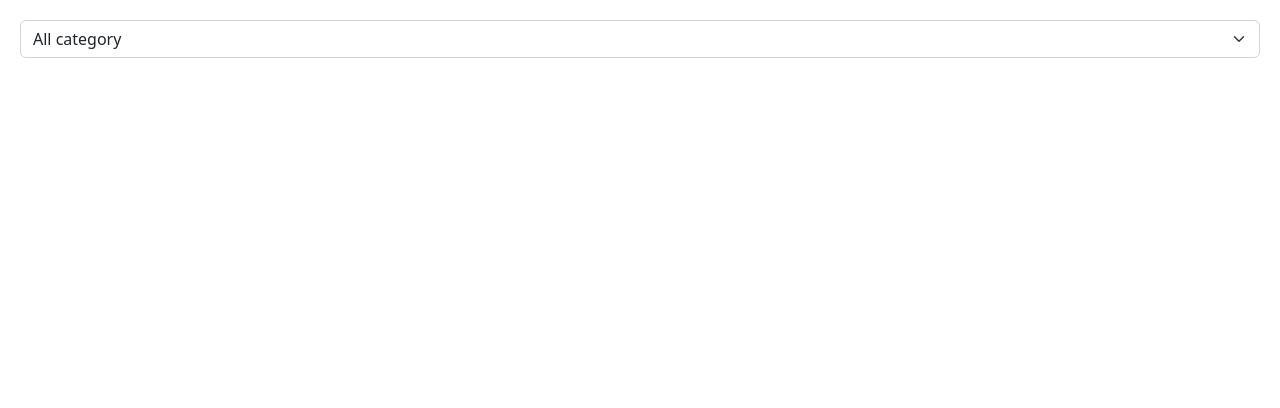
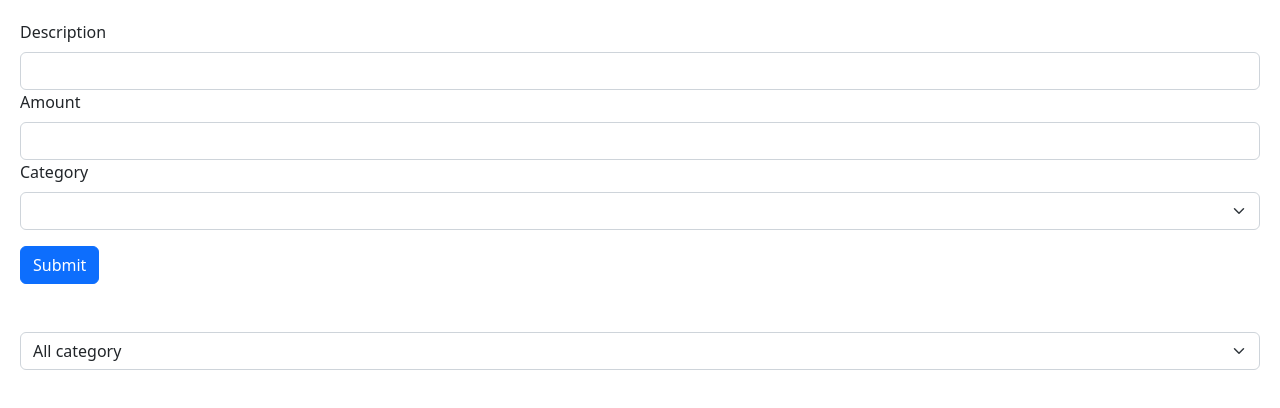
Before and after one commit to sameerkali/Learn_react, a React (Vite) app in the folder mosh_course/: page / in a window 1280 px wide. Shown: the top 408 px of the page. Built offline with nearby package versions, Linux system fonts and the light colour scheme; the HTML template or start-up script is replaced by a standard one.

Commit message:
addig the top form

```diff
--- a/mosh_course/src/App.tsx
+++ b/mosh_course/src/App.tsx
@@ -1,6 +1,9 @@
 import { useState } from "react";
 import Table from "./eexpense-tracker/components/table";
 import ExpenseFilter from "./eexpense-tracker/components/expenseFilter";
+import ExpenseForm from "./eexpense-tracker/components/ExpensForm"
+
+export const categorys = ["Groceries", "Utilities", "Entertainment"];
 
 function App() {
   const [selectCategoury, setSelectCategoury] = useState(" ");
@@ -17,6 +20,9 @@ function App() {
 
   return (
     <div>
+      <div className="mb-5">
+        <ExpenseForm/>
+      </div>
       <div className="mb-3">
         <ExpenseFilter
           onSelectCategoury={(Category) => setSelectCategoury(Category)}
--- /dev/null
+++ b/mosh_course/src/eexpense-tracker/components/ExpensForm.tsx
@@ -0,0 +1,38 @@
+import React from "react";
+import { categorys } from "../../App";
+
+
+const ExpensForm = () => {
+  return (
+    <form action="">
+      <div className="mb3">
+        <label className="form-label" htmlFor="description">
+          Description
+        </label>
+        <input id="description" type="text" className="form-control" />
+      </div>
+      <div className="mb3">
+        <label className="form-label" htmlFor="amount">
+          Amount
+        </label>
+        <input id="amount" type="number" className="form-control" />
+      </div>
+      <div className="mb-3">
+        <label htmlFor="category" className="form-label">
+          Category
+        </label>
+        <select name="" id="category" className="form-select">
+          <option value=""></option>
+          {categorys.map((categorys) => (
+            <option key={categorys} value={categorys}>
+              {categorys}
+            </option>
+          ))}
+        </select>
+      </div>
+      <button className="btn btn-primary">Submit</button>
+    </form>
+  );
+};
+
+export default ExpensForm;
--- a/mosh_course/src/eexpense-tracker/components/expenseFilter.tsx
+++ b/mosh_course/src/eexpense-tracker/components/expenseFilter.tsx
@@ -1,4 +1,5 @@
 import React from "react";
+import { categorys } from "../../App";
 
 
 interface Props {
@@ -9,9 +10,7 @@ const expenseFilter = ( { onSelectCategoury }: Props) => {
   return (
     <select className="form-select" onChange={(event) => onSelectCategoury(event.target.value)}>
       <option value=""> All category</option>
-      <option value="Groceries">Groceries</option>
-      <option value="Utilities">Utilities</option>
-      <option value="Entertainment">Entertainment</option>
+      {categorys.map(categorys => <option key={categorys} value={categorys}>{categorys}</option>)}
     </select>
   );
 };
```
